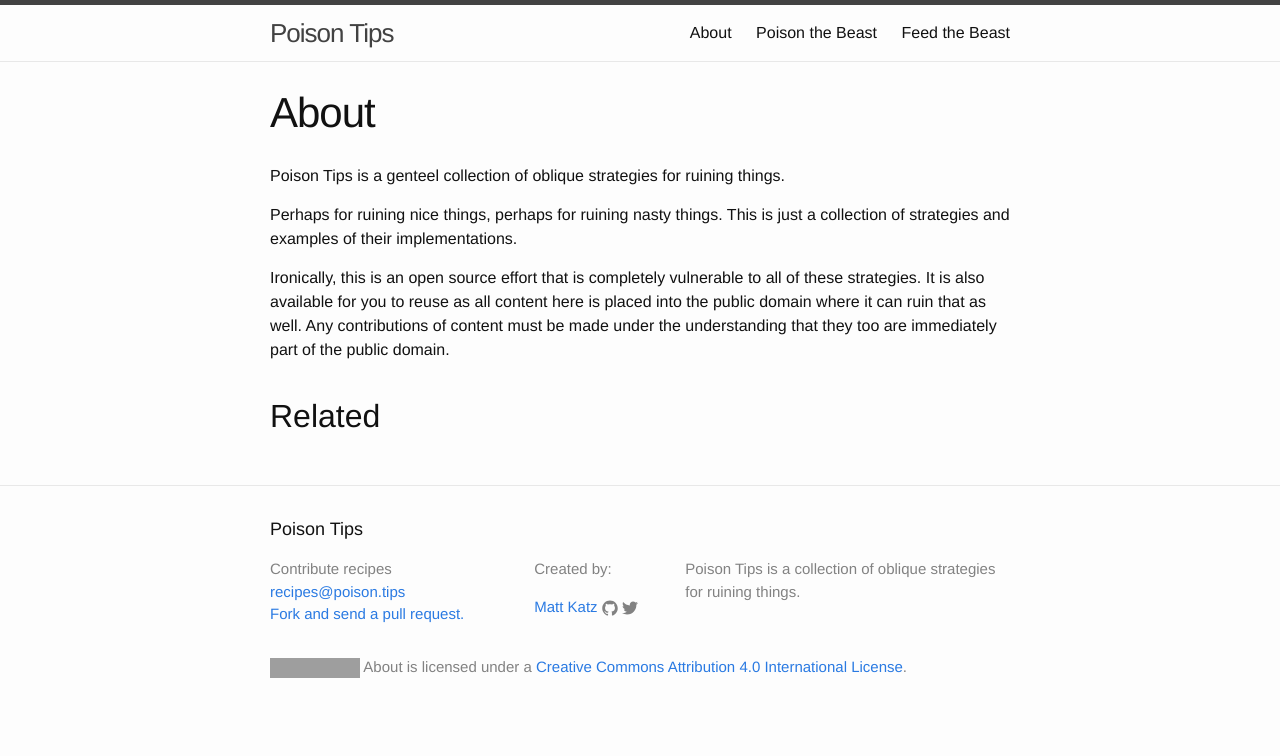
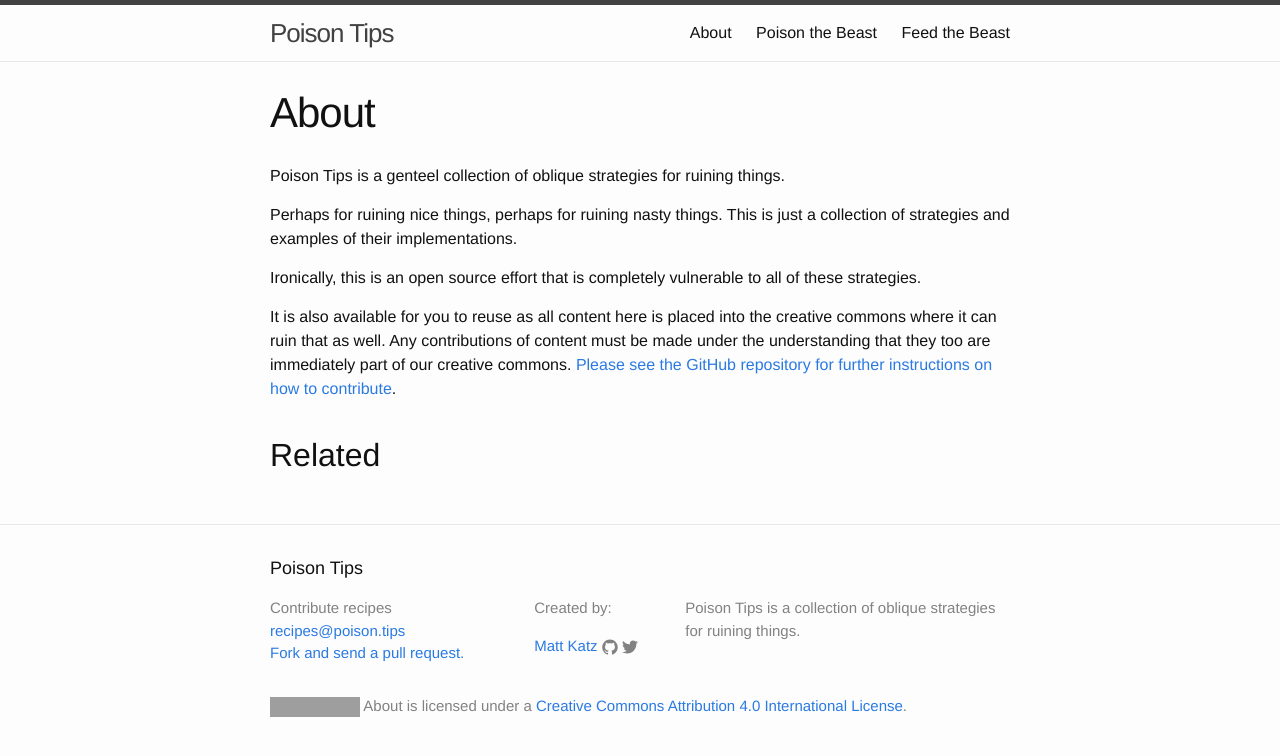
Before and after one commit to mattkatz/poison.tips, a Jekyll site: the page built from about.md, in a window 1280 px wide. Shown: the top 756 px of the page. Built offline with Jekyll 4.4.1, drawn with Linux system fonts in a browser that asks for light colours; grey boxes are pictures that could not be loaded.

Commit message:
change about to reconcile with the cc license

```diff
--- a/about.md
+++ b/about.md
@@ -7,4 +7,6 @@ Poison Tips is a genteel collection of oblique strategies for ruining things.
 
 Perhaps for ruining nice things, perhaps for ruining nasty things. This is just a collection of strategies and examples of their implementations.
 
-Ironically, this is an open source effort that is completely vulnerable to all of these strategies. It is also available for you to reuse as all content here is placed into the public domain where it can ruin that as well. Any contributions of content must be made under the understanding that they too are immediately part of the public domain.
+Ironically, this is an open source effort that is completely vulnerable to all of these strategies.
+
+It is also available for you to reuse as all content here is placed into the creative commons where it can ruin that as well. Any contributions of content must be made under the understanding that they too are immediately part of our creative commons. [Please see the GitHub repository for further instructions on how to contribute](https://github.com/mattkatz/poison.tips#contributing-poison-tips).
```
